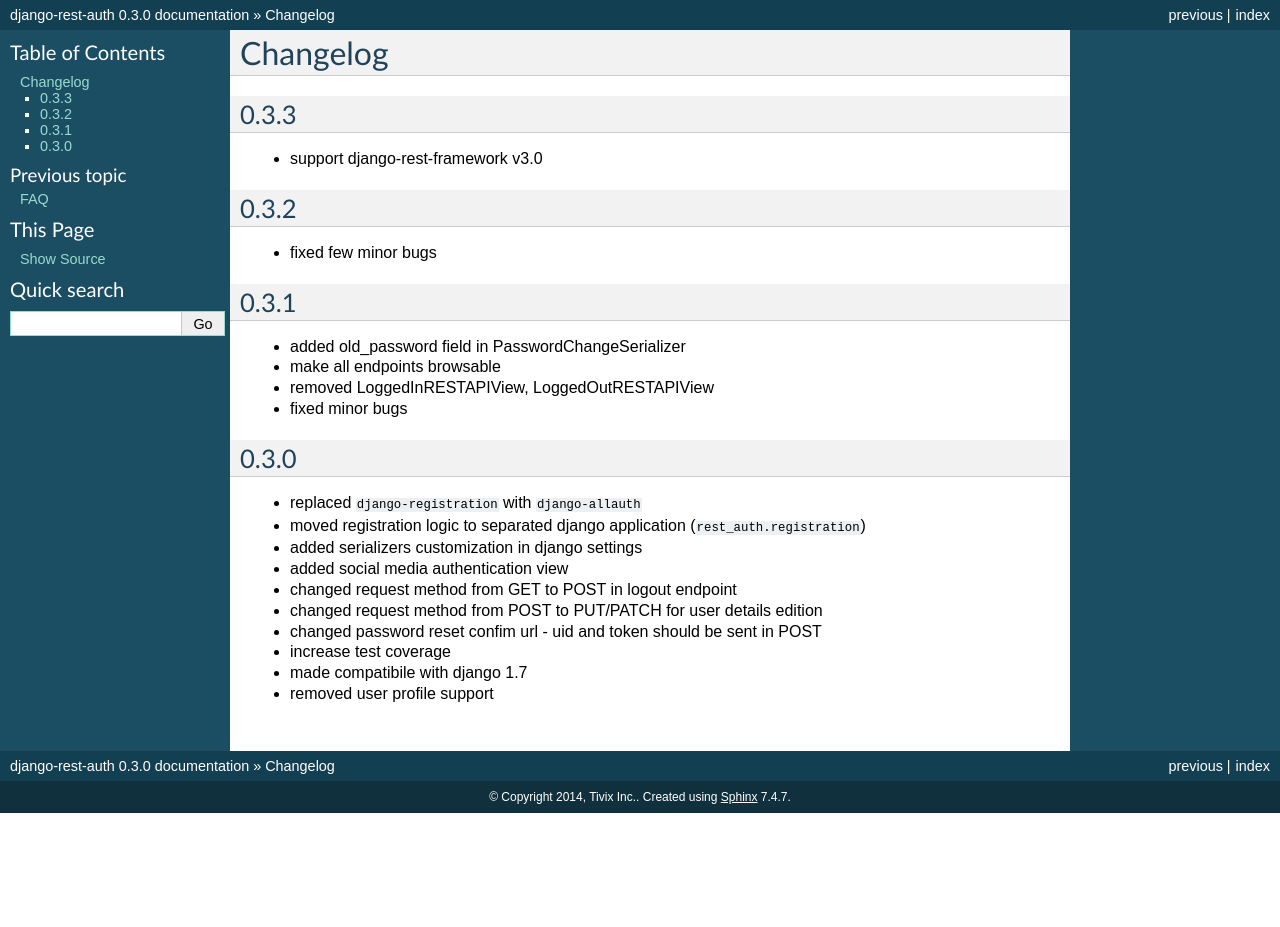
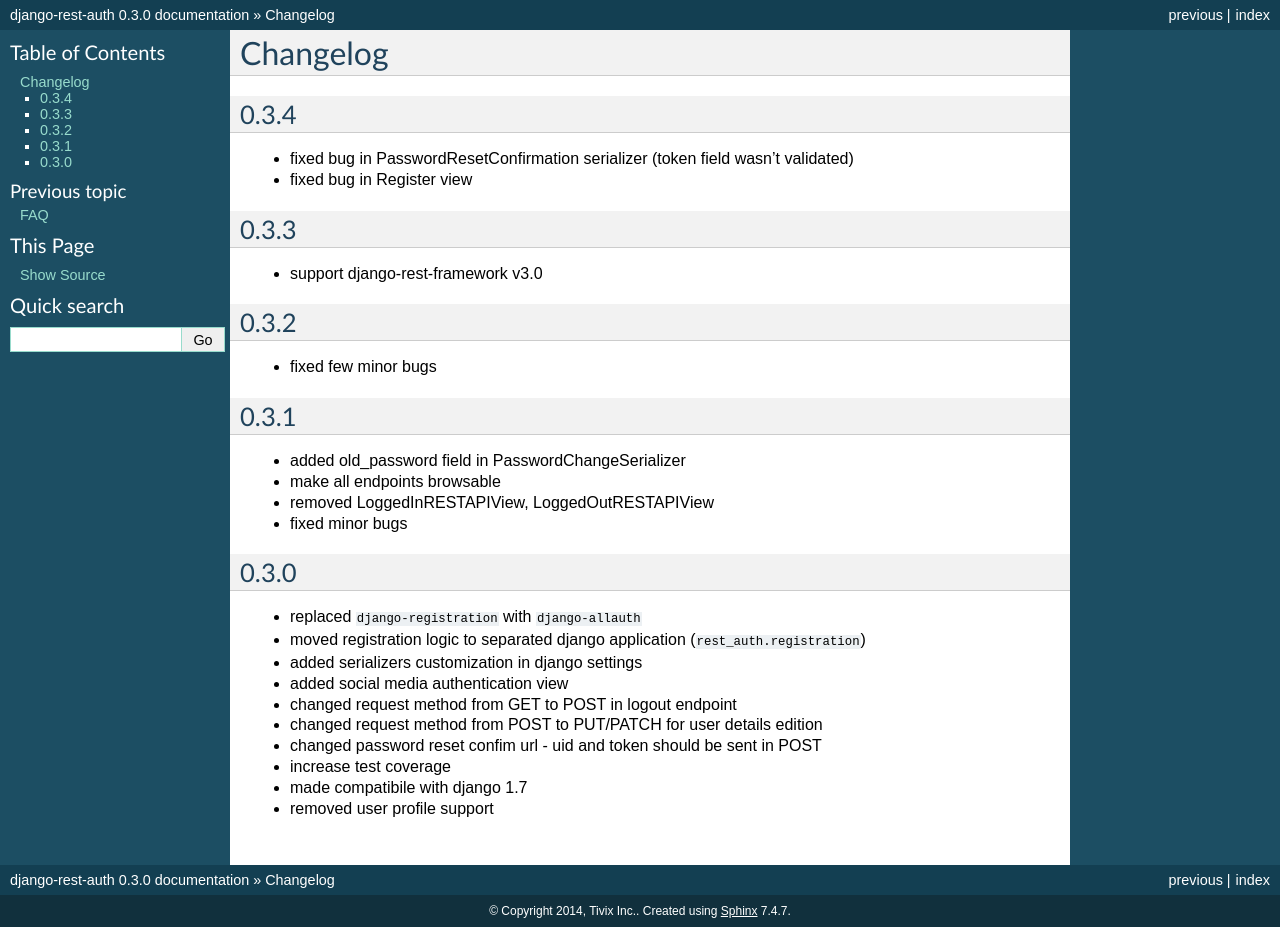
Before and after one commit to Tivix/django-rest-auth, a Sphinx documentation site: the page built from docs/changelog.rst, in a window 1280 px wide. Built offline with Sphinx 7.4.7, drawn with Linux system fonts in a browser that asks for light colours; before the commit the page ends 900 px from its top, so only the background shows below that.

Commit message:
version 0.3.4

```diff
--- a/docs/changelog.rst
+++ b/docs/changelog.rst
@@ -1,5 +1,10 @@
 Changelog
 =========
+
+0.3.4
+-----
+- fixed bug in PasswordResetConfirmation serializer (token field wasn't validated)
+- fixed bug in Register view
 
 0.3.3
 -----
--- a/docs/index.rst
+++ b/docs/index.rst
@@ -6,7 +6,7 @@
 Welcome to django-rest-auth's documentation!
 ============================================
 
-.. warning:: Version 0.3.0 is not compatible with any of previous versions, see :doc:`Changelog </changelog>` section for a list of changes.
+.. warning:: Updating django-rest-auth to version **0.3.4** is highly recommended because of a security issue in PasswordResetConfirmation validation method.
 
 .. note:: django-rest-auth from v0.3.3 supports django-rest-framework v3.0
 
--- a/setup.py
+++ b/setup.py
@@ -18,7 +18,7 @@
 
 setup(
     name='django-rest-auth',
-    version='0.3.3',
+    version='0.3.4',
     author='Sumit Chachra',
     author_email='chachra@tivix.com',
     url='http://github.com/Tivix/django-rest-auth',
```
Also changed, not shown: 1 other file.
